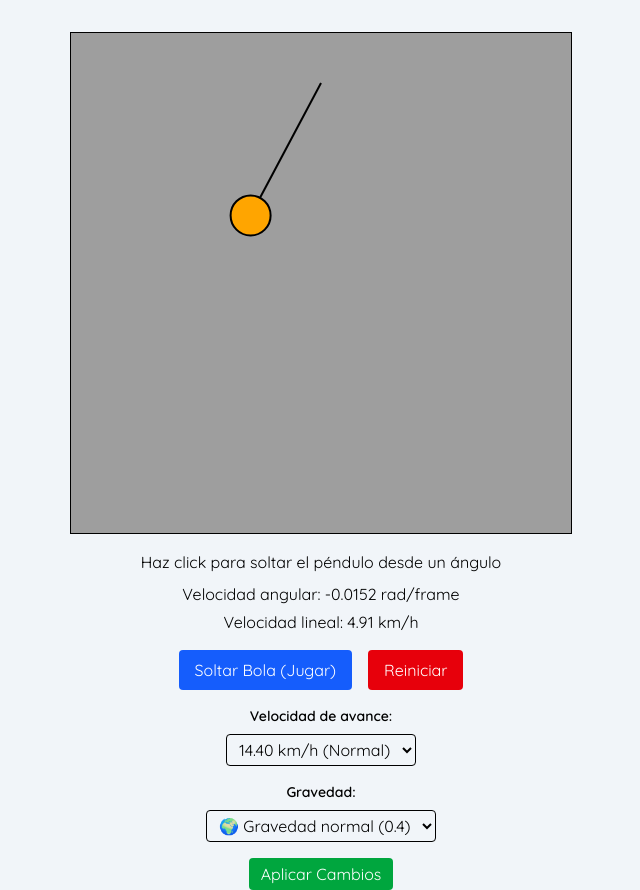
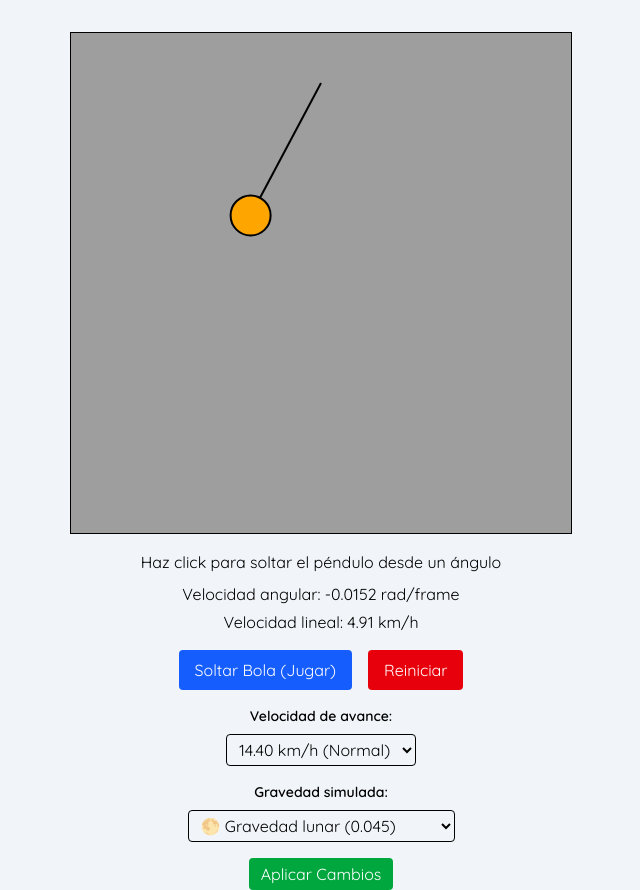
Before and after one commit to joaonunez/evacsim, a React (Vite) app: page / in a window 1280 px wide. Shown: the whole page, without its empty margins (319-959 px from the left). Built offline with nearby package versions, Linux system fonts and the light colour scheme.

Commit message:
agregando comentarios de funcionalidades

```diff
--- a/src/components/Pendulo.tsx
+++ b/src/components/Pendulo.tsx
@@ -1,14 +1,19 @@
+//importaciones de herramiendas necesarias
 import React, { useRef, useEffect, useState } from "react";
 import { useParallaxBackground } from "../hooks/useParallaxBackground";
 import { useObstacles } from "../hooks/useObstacles";
 import ObstaculosFisicos from "../components/ObstaculosFisicos";
 
 const Pendulo: React.FC = () => {
+
+
+  //importamos canvas para poder usar la bola  y el pendulo
   const canvasRef = useRef<HTMLCanvasElement>(null);
+  //estados de velocidad
   const [selectedSpeed, setSelectedSpeed] = useState(4); // valor por defecto (×1)
   const [appliedSpeed, setAppliedSpeed] = useState(4); // se usará para movimiento
 
-  // Péndulo y física
+  // Estados de Péndulo y física
   const [theta, setTheta] = useState(Math.PI / 4);
   const [thetaVel, setThetaVel] = useState(0.05); // Movimiento inicial
   const [isRunning, setIsRunning] = useState(true);
@@ -16,20 +21,22 @@ const Pendulo: React.FC = () => {
   const [selectedGravity, setSelectedGravity] = useState(0.4); // valor por defecto
   const [appliedGravity, setAppliedGravity] = useState(0.4); // se usará para saltar
 
+  //variables importantes para el pendulo
   const length = 150;
   const pxToMeters = 1 / 100;
   const lengthMeters = length * pxToMeters;
   const damping = 0.995;
 
-  // Bola y mundo
-  const [freeFallY, setFreeFallY] = useState(0);
-  const [freeFallVelY, setFreeFallVelY] = useState(0);
-  const [velocityX, setVelocityX] = useState(0);
+  // estados Bola y mundo
+  const [freeFallY, setFreeFallY] = useState(0); //caida
+  const [freeFallVelY, setFreeFallVelY] = useState(0); //caiuda libre
+  const [velocityX, setVelocityX] = useState(0); //estado de la velocidad
   const [worldOffsetX, setWorldOffsetX] = useState(0);
-  const [isJumping, setIsJumping] = useState(false);
-  const jumpStrength = -10;
+  const [isJumping, setIsJumping] = useState(false);//estado saltando
+  const jumpStrength = -10; //variable de fuerza de salto
 
   // Hooks
+  //el fondo de pantalla donde recorre la bola el mundo
   const {
     bgImage,
     update: updateParallax,
@@ -46,24 +53,33 @@ const Pendulo: React.FC = () => {
     reset: resetObstacles,
   } = useObstacles();
 
+
   useEffect(() => {
+    //si no esta cargada la vista de la pp se detiende la funcuion a seguir
+    //esto quiere decir que si el navegador aun no ha cargado correctamente la vista, se detendra y aun no se ejecutara los isguiente:
     if (!isLoaded) return;
-
+    //renderizar el canvas necesario para dibujar la bola y el pendulo
     const canvas = canvasRef.current!;
+    //seteamos el contexto del canvas en 2d
     const ctx = canvas.getContext("2d")!;
     const cx = canvas.width / 2;
     const cy = 50;
 
+    //lectura de entradas de teclado que se asocia a un evento leido o monitorado
     const handleKeyDown = (e: KeyboardEvent) => {
+      //evento de tipo 1, cuando se acciona la flecha izquierda, avanza hacia la izquierda
       if (e.key === "ArrowLeft") setVelocityX(-appliedSpeed);
+      //se invierte la logica de arriba
       if (e.key === "ArrowRight") setVelocityX(appliedSpeed);
-
+      //en este caso la logica es que va a saltar
       if (e.key === "ArrowUp" && !isJumping) {
-        setFreeFallVelY(jumpStrength);
+        setFreeFallVelY(jumpStrength);//al saltar se declara cual sera la velocidad de caida en base al estado de caida libre que se aplica mediante el estado en la interfaz
+        //aqui declaramos el estado de esta saltando en verdadero
         setIsJumping(true);
       }
     };
     const handleKeyUp = (e: KeyboardEvent) => {
+      //si esta saltando si el estado es saltando seteamos la velocidad de la dimension X en 0
       if (e.key === "ArrowLeft" || e.key === "ArrowRight") setVelocityX(0);
     };
 
@@ -89,7 +105,9 @@ const Pendulo: React.FC = () => {
         );
       }
 
-      if (!isDropped) {
+
+      //aqui tenemos la funcion de la velocidad angular del pendulo
+      if (!isDropped) { //esta linea de codigo quiere decir que si la bola esta caida no se ejecutara nada del codigo siguiente
         // Péndulo
         const thetaAcc = (-appliedGravity / length) * Math.sin(theta);
 
@@ -257,6 +275,7 @@ const Pendulo: React.FC = () => {
           style={{ background: "#eee" }}
         />
       )}
+
       {!isDropped && (
         <>
           <p className="mt-4 text-center">
@@ -301,15 +320,15 @@ const Pendulo: React.FC = () => {
     <option value={12}>43.20 km/h (Alta)</option>
   </select>
 
-        <label className="text-sm font-semibold mt-2">Gravedad:</label>
+  <label className="text-sm font-semibold mt-2">Gravedad simulada:</label>
   <select
     value={selectedGravity}
     onChange={(e) => setSelectedGravity(parseFloat(e.target.value))}
     className="border px-2 py-1 rounded"
   >
-          <option value={0.2}>🌕 Gravedad baja (0.2)</option>
-          <option value={0.4}>🌍 Gravedad normal (0.4)</option>
-          <option value={0.8}>🔥 Gravedad alta (0.8)</option>
+    <option value={0.045}>🌕 Gravedad lunar (0.045)</option>
+    <option value={0.2725}>🌍 Gravedad terrestre (0.2725)</option>
+    <option value={0.688}>🔥 Gravedad alta (0.688)</option>
   </select>
 
   <button
@@ -322,6 +341,7 @@ const Pendulo: React.FC = () => {
     Aplicar Cambios
   </button>
 </div>
+
       {isDropped && (
         <ObstaculosFisicos
           obstacles={obstacles}
```
Lines whose indentation alone changed are shown as unchanged.
